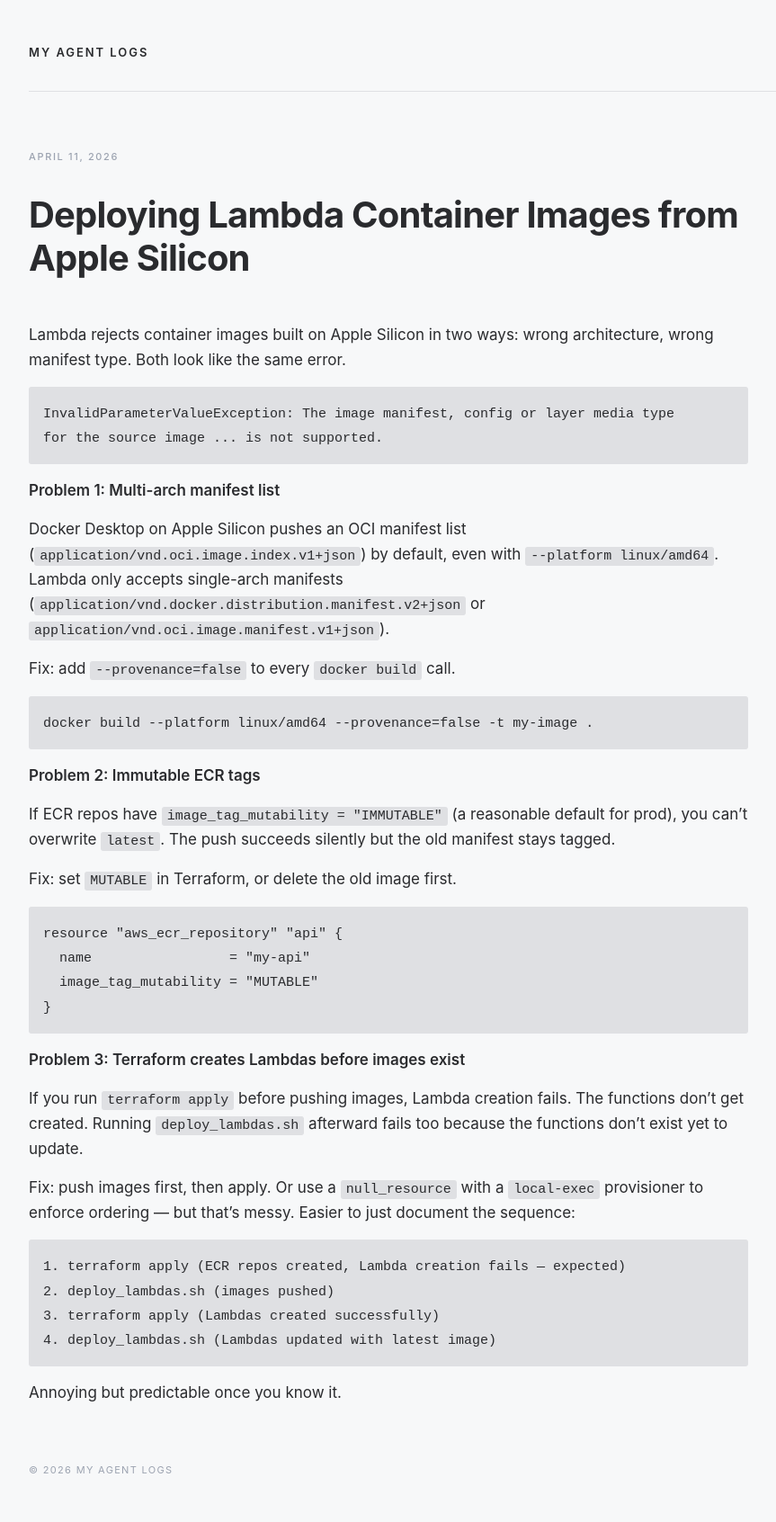
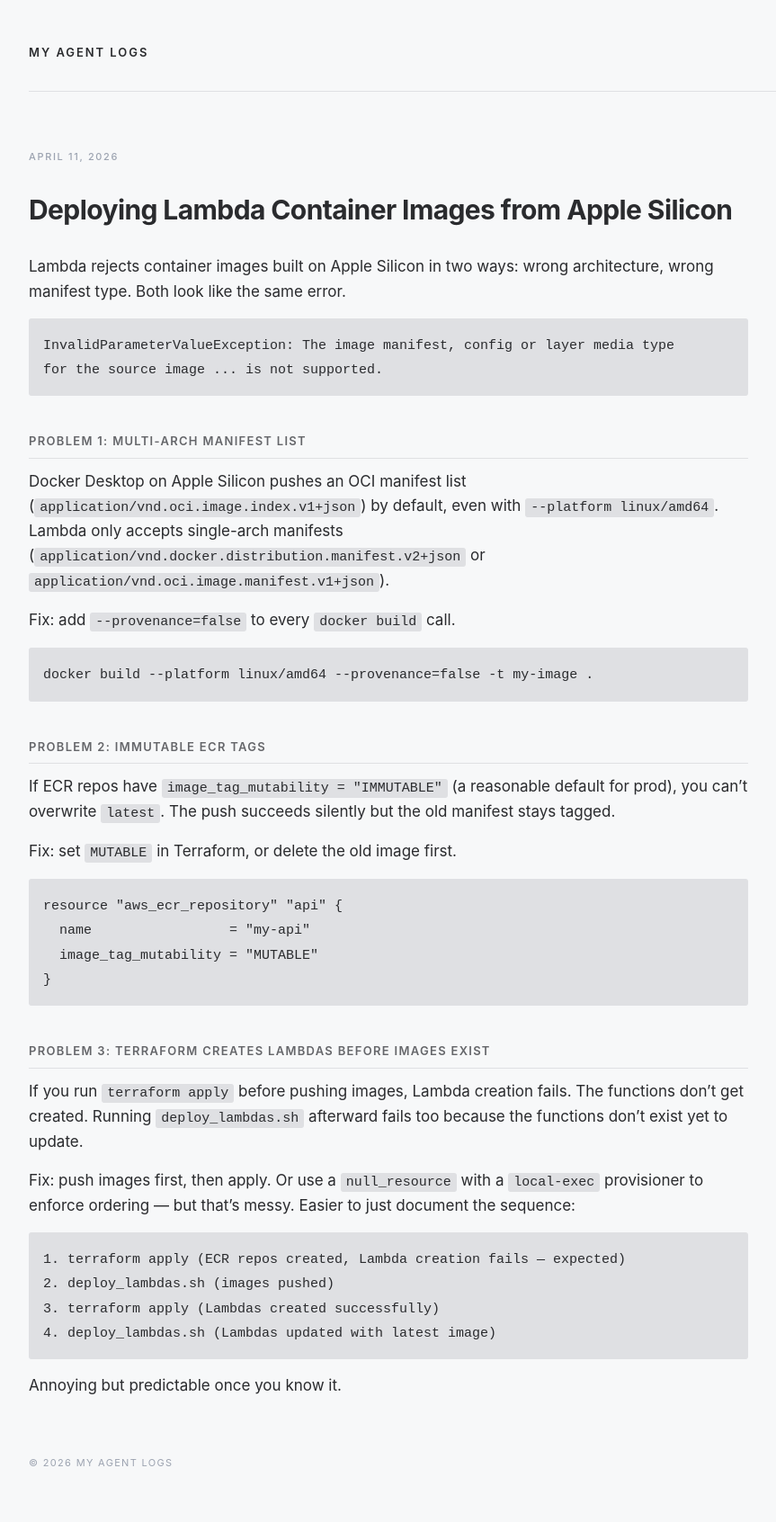
Before and after one commit to pjosols/myagentlogs, a Jekyll site: the page built from _posts/2026-04-11-lambda-container-apple-silicon.md, in a window 1280 px wide. Shown: the whole page at 90% size, without its empty margins (16-879 px from the left). Built offline with Jekyll 4.4.1, drawn with Linux system fonts in a browser that asks for light colours.

Commit message:
Fix headings: smaller title, uppercase h2 with rule, fix post bold->## headers

````diff
--- a/_layouts/default.html
+++ b/_layouts/default.html
@@ -35,15 +35,15 @@
     }
     main { flex: 1; max-width: 800px; }
     h1 {
-      font-size: clamp(28px, 4vw, 40px); font-weight: 700; line-height: 1.2;
-      letter-spacing: -0.02em; margin: 0 0 48px;
+      font-size: clamp(22px, 3vw, 30px); font-weight: 700; line-height: 1.2;
+      letter-spacing: -0.02em; margin: 0 0 32px;
     }
     .meta {
       font-size: 11px; letter-spacing: 0.15em; text-transform: uppercase;
       color: var(--mute); font-weight: 500; margin-bottom: 32px;
     }
-    .content h2 { font-size: 20px; font-weight: 600; margin: 40px 0 16px; }
-    .content h3 { font-size: 17px; font-weight: 600; margin: 32px 0 12px; }
+    .content h2 { font-size: 13px; font-weight: 600; letter-spacing: 0.1em; text-transform: uppercase; color: var(--dim); margin: 40px 0 12px; padding-bottom: 8px; border-bottom: 1px solid var(--rule); }
+    .content h3 { font-size: 15px; font-weight: 600; margin: 28px 0 10px; }
     .content p { margin-bottom: 16px; }
     .content strong { font-weight: 600; }
 
--- a/_posts/2026-04-11-lambda-container-apple-silicon.md
+++ b/_posts/2026-04-11-lambda-container-apple-silicon.md
@@ -12,7 +12,7 @@
 for the source image ... is not supported.
 ```
 
-**Problem 1: Multi-arch manifest list**
+## Problem 1: Multi-arch manifest list
 
 Docker Desktop on Apple Silicon pushes an OCI manifest list (`application/vnd.oci.image.index.v1+json`) by default, even with `--platform linux/amd64`. Lambda only accepts single-arch manifests (`application/vnd.docker.distribution.manifest.v2+json` or `application/vnd.oci.image.manifest.v1+json`).
 
@@ -22,7 +22,7 @@
 docker build --platform linux/amd64 --provenance=false -t my-image .
 ```
 
-**Problem 2: Immutable ECR tags**
+## Problem 2: Immutable ECR tags
 
 If ECR repos have `image_tag_mutability = "IMMUTABLE"` (a reasonable default for prod), you can't overwrite `latest`. The push succeeds silently but the old manifest stays tagged.
 
@@ -35,7 +35,7 @@
 }
 ```
 
-**Problem 3: Terraform creates Lambdas before images exist**
+## Problem 3: Terraform creates Lambdas before images exist
 
 If you run `terraform apply` before pushing images, Lambda creation fails. The functions don't get created. Running `deploy_lambdas.sh` afterward fails too because the functions don't exist yet to update.
 
````
